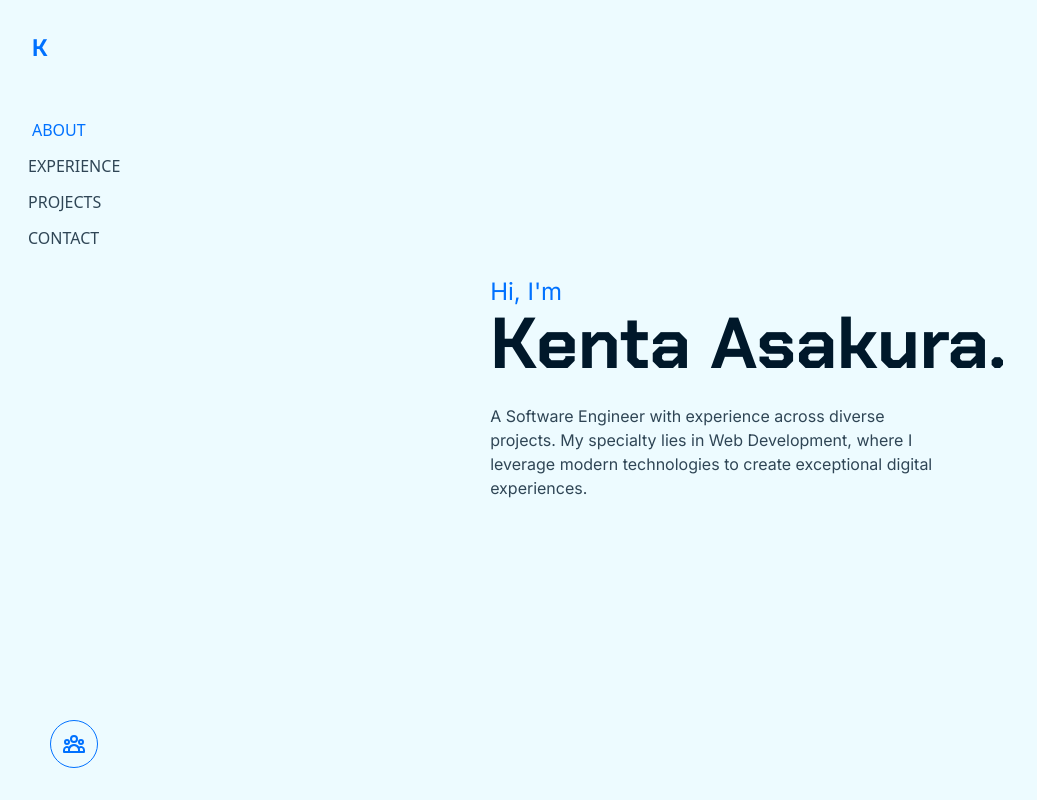
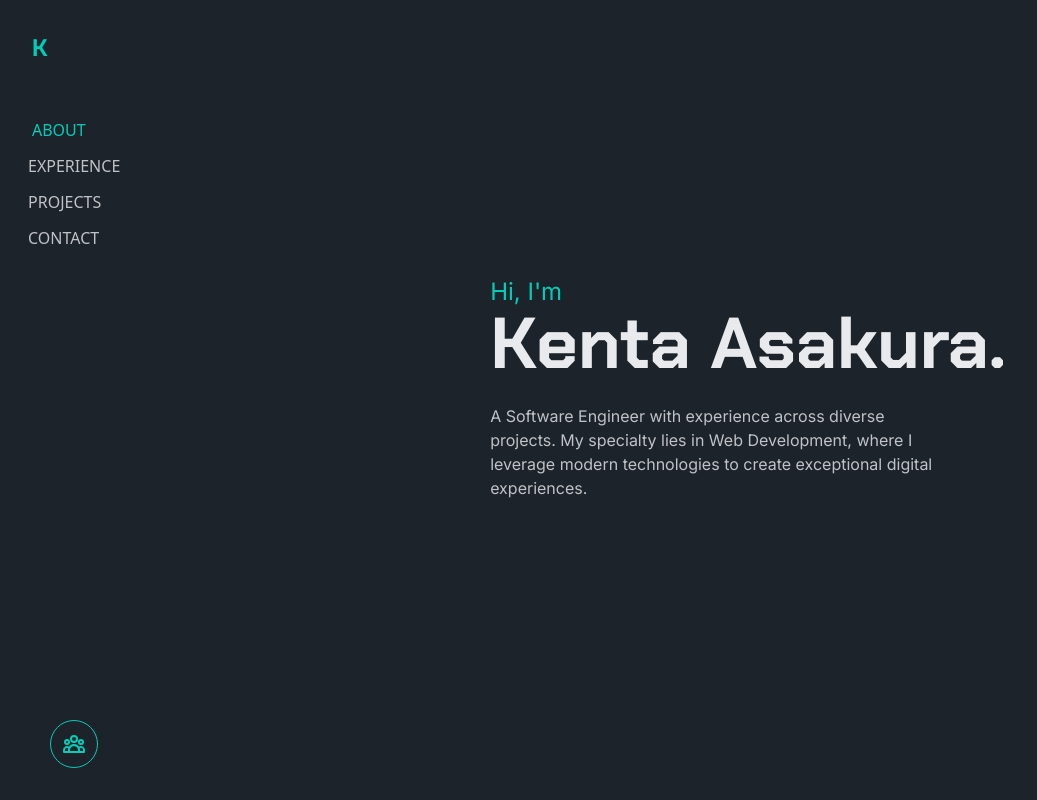
Before and after one commit to Kenta-Asakura/portfolio-v2, a React (Vite) app: page / in a window 1280 px wide. Shown: the top 800 px of the page, without its empty margins (0-1037 px from the left). Built offline with nearby package versions, Linux system fonts and the light colour scheme; a web font is replaced by a local one.

Commit message:
DaisyUI theme changes: - set Dark as default

```diff
--- a/src/styles/themes.css
+++ b/src/styles/themes.css
@@ -1,21 +1,24 @@
 /* DaisyUI Configuration */
 @plugin "daisyui" {
   themes:
-    light --default,
-    dark --prefersdark;
+    /* light --default,
+    dark --prefersdark; */
+    /* ! Set Dark as default for now */
+    dark --default --prefersdark,
+    light;
   root: ":root";
   prefix: "d-";
 }
 
 /* Custom Theme - Light */
-@plugin "daisyui/theme" {
+/* @plugin "daisyui/theme" {
   name: "mytheme";
   default: true;
   prefersdark: false;
-  color-scheme: light;
+  color-scheme: light; */
 
   /* Design tokens */
-  --color-base-100: oklch(98% 0.02 240);
+  /* --color-base-100: oklch(98% 0.02 240);
   --color-base-200: oklch(95% 0.03 240);
   --color-base-300: oklch(92% 0.04 240);
   --color-base-content: oklch(20% 0.05 240);
@@ -34,28 +37,29 @@
   --color-warning: oklch(80% 0.25 80);
   --color-warning-content: oklch(20% 0.05 80);
   --color-error: oklch(65% 0.3 30);
-  --color-error-content: oklch(98% 0.01 30);
+  --color-error-content: oklch(98% 0.01 30); */
 
   /* Border radius */
-  --radius-selector: 1rem;
+  /* --radius-selector: 1rem;
   --radius-field: 0.25rem;
-  --radius-box: 0.5rem;
+  --radius-box: 0.5rem; */
 
   /* Base sizes */
-  --size-selector: 0.25rem;
-  --size-field: 0.25rem;
+  /* --size-selector: 0.25rem;
+  --size-field: 0.25rem; */
 
   /* Border size */
-  --border: 1px;
+  /* --border: 1px; */
 
   /* Effects */
-  --depth: 1;
+  /* --depth: 1;
   --noise: 0;
-}
+} */
 
 /* Custom Theme - Dark */
 @plugin "daisyui/theme" {
   name: "dark";
+  default: true;
   prefersdark: true;
 
   /* Primary Colors - Teal */
```
